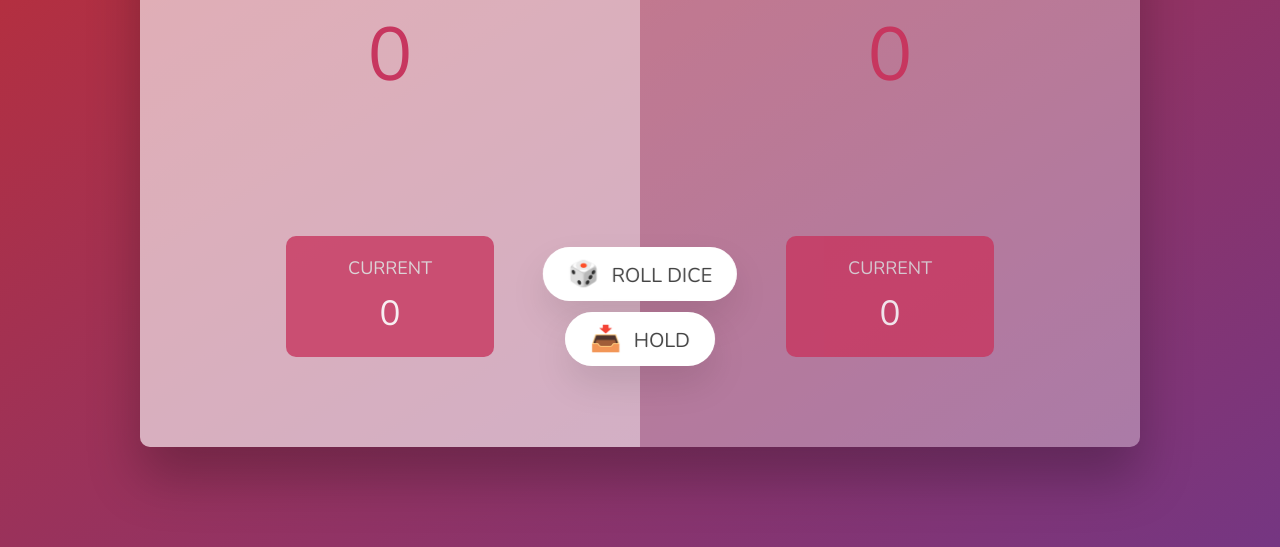
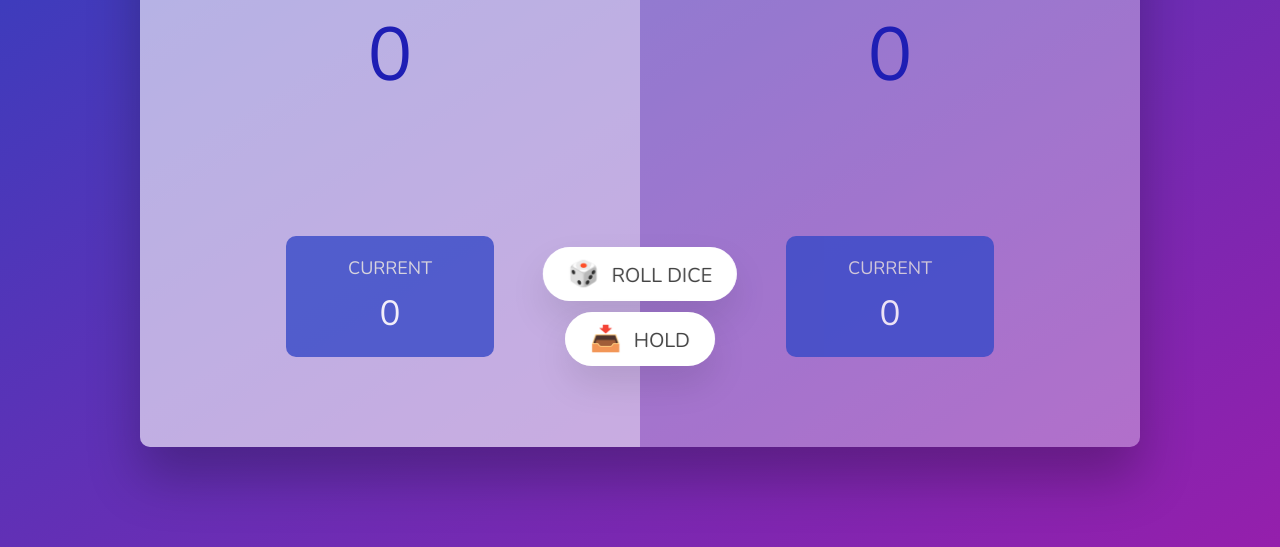
Before and after one commit to vipin475/JS_Dice-Game, a plain HTML site: page index.html in a window 1280 px wide. Shown: the part 253-800 px from the top of the page. Drawn offline with nearby package versions, Linux system fonts and the light colour scheme.

Commit message:
Background color changed

```diff
--- a/style.css
+++ b/style.css
@@ -16,7 +16,7 @@ body {
     font-weight: 400;
     height: 100vh;
     color: #333;
-    background-image: linear-gradient(to top left, #753682 0%, #bf2e34 100%);
+    background-image: linear-gradient(to top left, #951fac 0%, #2e41bf 100%);
     display: flex;
     justify-content: center;
     align-items: center;
@@ -102,7 +102,7 @@ main {
     position: relative;
     font-size: 75px;
     font-weight: 300;
-    color: #c7365f;
+    color: #1e1eb4;
     margin-bottom: auto;
 }
 
@@ -123,7 +123,7 @@ main {
 } */
 
 .current {
-    background-color: #c7365f;
+    background-color: #3649c7;
     color: white;
     border-radius: 10px;
     width: 65%;
@@ -175,7 +175,7 @@ main {
 
 .player--winner .name {
     font-weight: 700;
-    color: #c7365f;
+    color: #3636c7;
 }
 
 
```
